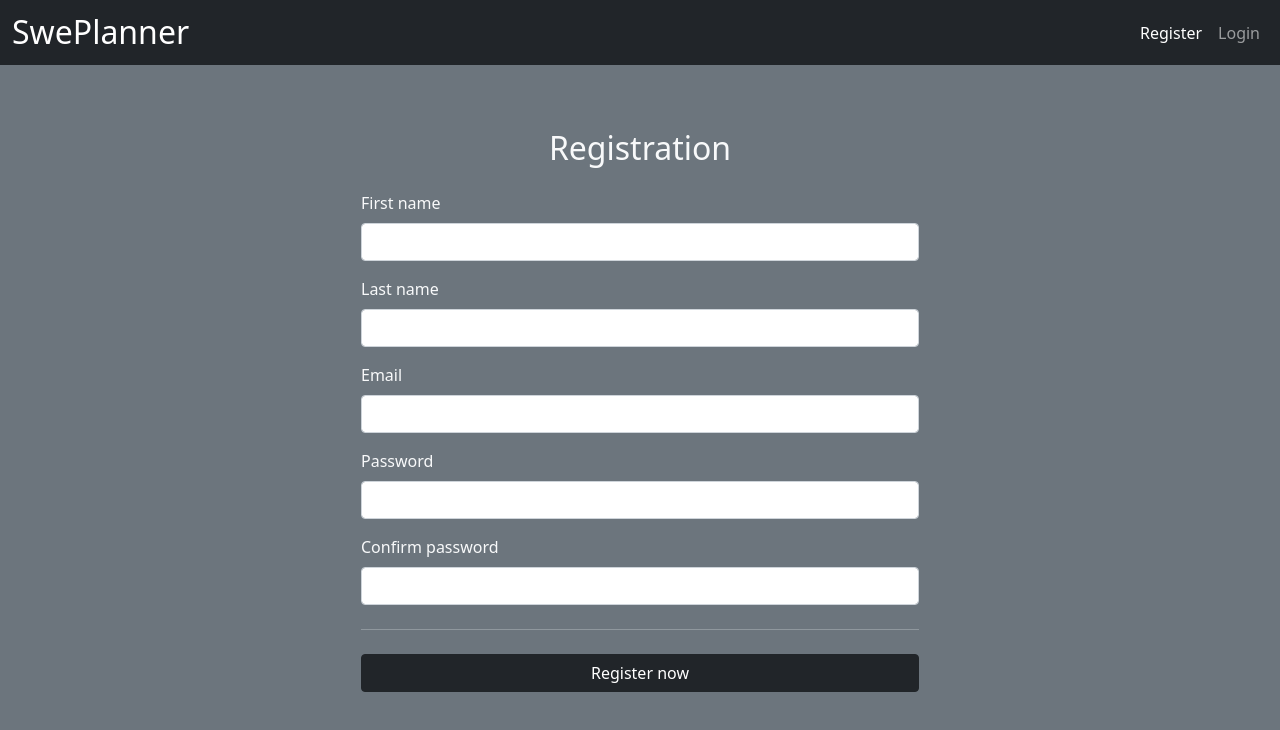
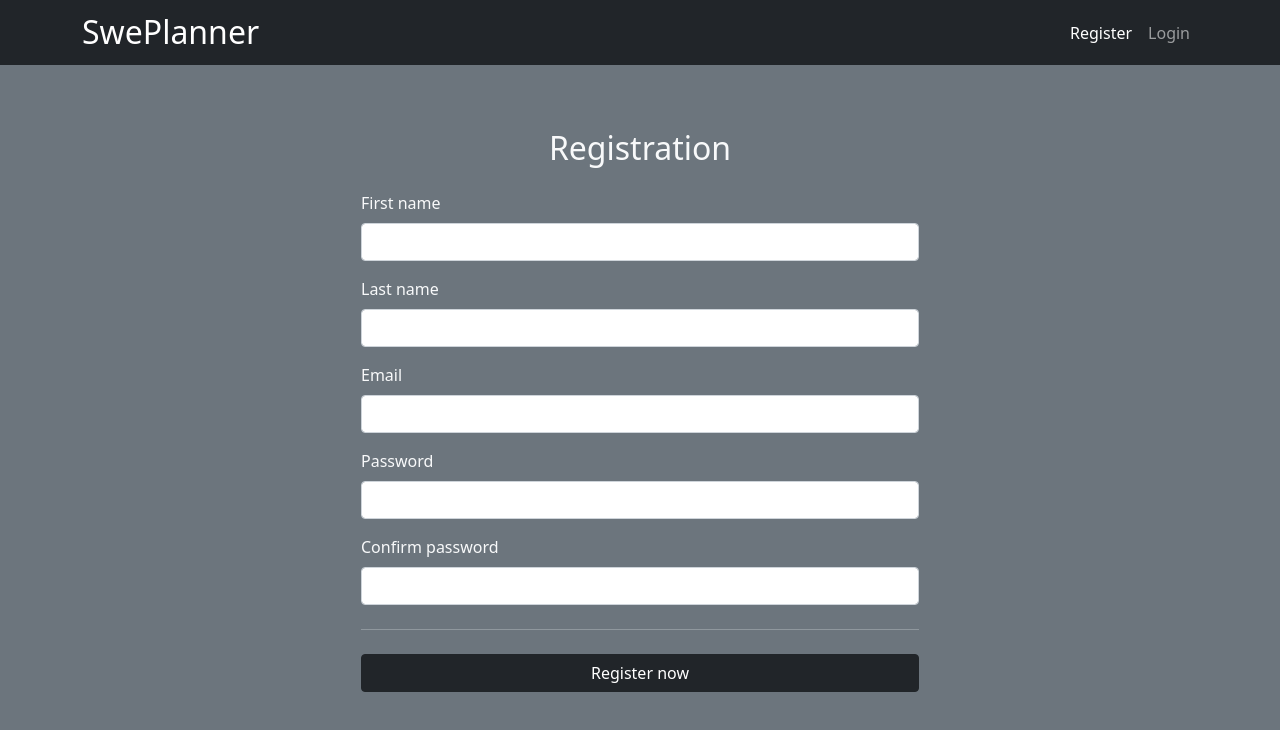
Before and after one commit to johlay/examensarbete-sweplanner, a React (Create React App) app: page /register in a window 1280 px wide. Shown: the top 730 px of the page. Built offline with nearby package versions, Linux system fonts and the light colour scheme.

Commit message:
Created two separate nav menu depending on whether or not the user is logged in

```diff
--- a/src/components/login/LoginForm.jsx
+++ b/src/components/login/LoginForm.jsx
@@ -1,5 +1,5 @@
 import { useRef, useState } from "react";
-import { Link } from "react-router-dom";
+import { Link, useNavigate } from "react-router-dom";
 import useAuthContext from "../../hooks/useAuthContext";
 import Button from "react-bootstrap/Button";
 import Form from "react-bootstrap/Form";
@@ -8,6 +8,7 @@ import ErrorBox from "../partials/ErrorBox";
 const LoginForm = () => {
   const emailRef = useRef("");
   const passwordRef = useRef("");
+  const navigate = useNavigate();
 
   const [error, setError] = useState(null);
   const [loading, setLoading] = useState(false);
@@ -27,6 +28,7 @@ const LoginForm = () => {
       .then((data) => {
         if (data.status === 200) {
           // re-directs user to SwePlanner's Routeplanner if validation is successful.
+          navigate("/");
         } else {
           setError(data.data.message);
 
--- /dev/null
+++ b/src/components/partials/NavLoggedIn.jsx
@@ -0,0 +1,24 @@
+import { FontAwesomeIcon } from "@fortawesome/react-fontawesome";
+import { faUser } from "@fortawesome/free-solid-svg-icons";
+import Navbar from "react-bootstrap/Navbar";
+import NavDropdown from "react-bootstrap/NavDropdown";
+
+const NavLoggedIn = ({ currentUser }) => {
+  return (
+    <>
+      <Navbar.Text className="me-3 text-light">
+        Signed in as: {currentUser?.user?.email}
+      </Navbar.Text>
+      <NavDropdown
+        title={<FontAwesomeIcon icon={faUser} size="1x" color="white" />}
+        id="nav-dropdown"
+      >
+        <NavDropdown.Item href="">My profile</NavDropdown.Item>
+        <NavDropdown.Divider />
+        <NavDropdown.Item href="">Log out</NavDropdown.Item>
+      </NavDropdown>
+    </>
+  );
+};
+
+export default NavLoggedIn;
--- /dev/null
+++ b/src/components/partials/NavNotLoggedIn.jsx
@@ -0,0 +1,17 @@
+import { NavLink } from "react-router-dom";
+
+const NavNotLoggedIn = () => {
+  return (
+    <>
+      <NavLink className="nav-link" to="/register">
+        Register
+      </NavLink>
+
+      <NavLink className="nav-link" to="/login">
+        Login
+      </NavLink>
+    </>
+  );
+};
+
+export default NavNotLoggedIn;
--- a/src/components/partials/Navigation.jsx
+++ b/src/components/partials/Navigation.jsx
@@ -1,23 +1,30 @@
-import { Link, NavLink } from "react-router-dom";
-import { Container, Nav, Navbar } from "react-bootstrap";
+import { Link } from "react-router-dom";
+import Container from "react-bootstrap/Container";
+import Nav from "react-bootstrap/Nav";
+import Navbar from "react-bootstrap/Navbar";
+import useAuthContext from "../../hooks/useAuthContext";
+import NavLoggedIn from "./NavLoggedIn";
+import NavNotLoggedIn from "./NavNotLoggedIn";
 
 const Navigation = () => {
+  const { currentUser } = useAuthContext();
   return (
-    <Navbar bg="dark" variant="dark">
-      <Container fluid>
+    <Navbar bg="dark" variant="dark" expand="lg">
+      <Container>
         <Link to="/" className="navbar-brand">
           <span className="h2">SwePlanner</span>
         </Link>
 
-        <Nav className="justify-content-end">
-          <NavLink className="nav-link" to="/register">
-            Register
-          </NavLink>
-
-          <NavLink className="nav-link" to="/login">
-            Login
-          </NavLink>
-        </Nav>
+        <Navbar.Toggle aria-controls="logged-in-navbar-nav" />
+        <Navbar.Collapse id="logged-in-navbar-nav">
+          <Nav className="ms-auto">
+            {!currentUser ? (
+              <NavNotLoggedIn />
+            ) : (
+              <NavLoggedIn currentUser={currentUser} />
+            )}
+          </Nav>
+        </Navbar.Collapse>
       </Container>
     </Navbar>
   );
--- a/src/contexts/AuthContextProvider.jsx
+++ b/src/contexts/AuthContextProvider.jsx
@@ -1,4 +1,4 @@
-import { createContext, useEffect, useState } from "react";
+import { createContext, useState } from "react";
 import axios from "axios";
 
 export const AuthContext = createContext();
@@ -63,7 +63,7 @@ const AuthContextProvider = ({ children }) => {
     }
   };
 
-  const contextValues = { login, register };
+  const contextValues = { currentUser, login, register };
 
   return (
     <AuthContext.Provider value={contextValues}>
```
